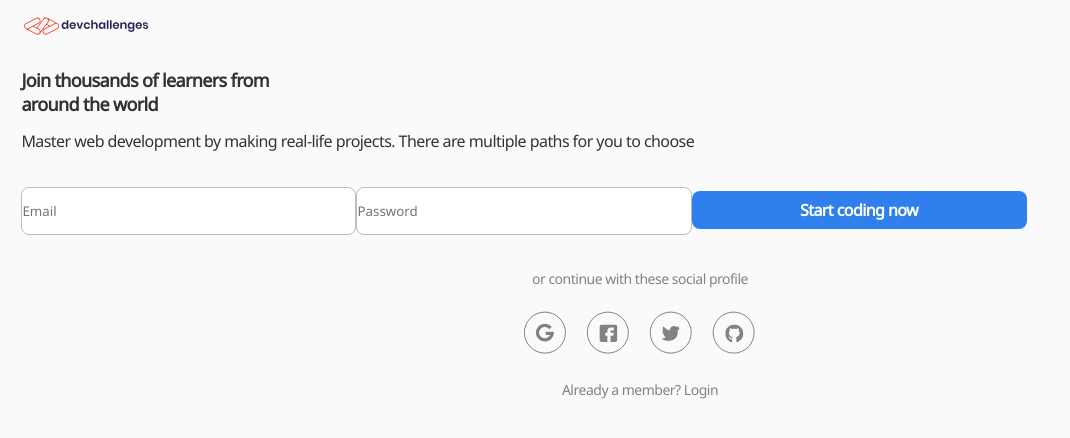
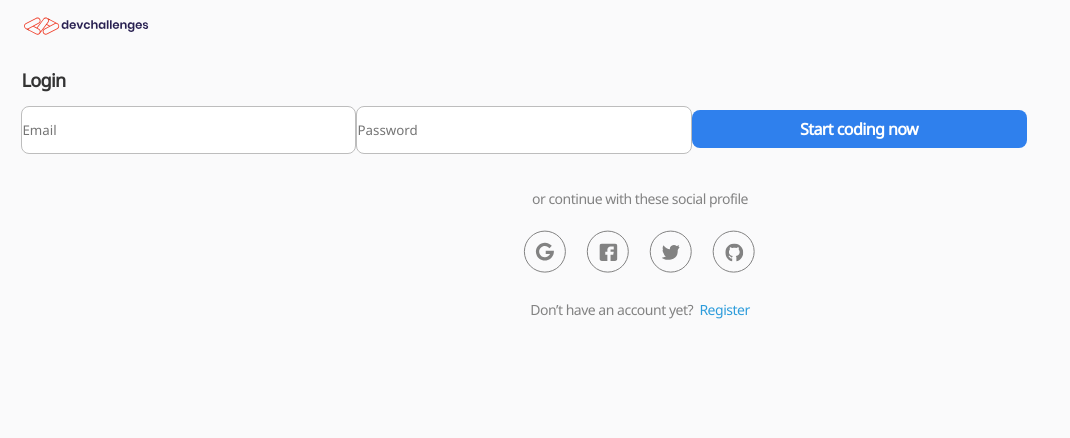
Before and after one commit to farouqdaif1/shoppingify, a React (Vite) app in the folder client/: page /login in a window 1280 px wide. Shown: the top 438 px of the page, without its empty margins (0-1070 px from the left). Built offline with nearby package versions, Linux system fonts and the light colour scheme.

Commit message:
Add Register Page

```diff
--- a/client/package.json
+++ b/client/package.json
@@ -11,7 +11,8 @@
   },
   "dependencies": {
     "react": "^18.2.0",
-    "react-dom": "^18.2.0"
+    "react-dom": "^18.2.0",
+    "react-router-dom": "^6.15.0"
   },
   "devDependencies": {
     "@types/react": "^18.2.15",
--- a/client/src/App.tsx
+++ b/client/src/App.tsx
@@ -1,10 +1,17 @@
+import LoginPage from "./components/LoginPage/Login";
 import RegisterPage from "./components/RegisterPage/RegisterPage";
+import { BrowserRouter as Router, Route, Routes } from "react-router-dom";
 
 function App() {
   return (
     <>
-      <div >
-        <RegisterPage />
+      <div>
+        <Router>
+          <Routes>
+            <Route path="/" element={<RegisterPage />} />
+            <Route path="/login" element={<LoginPage />} />
+          </Routes>
+        </Router>
       </div>
     </>
   );
--- a/client/src/components/LoginPage/Login.tsx
+++ b/client/src/components/LoginPage/Login.tsx
@@ -1,10 +1,61 @@
+import devChallenge from "../../assets/devchallenges.svg";
+import facebook from "../../assets/Facebook.svg";
+import google from "../../assets/Google.svg";
+import github from "../../assets/Gihub.svg";
+import twitter from "../../assets/Twitter.svg";
+import { Link } from "react-router-dom";
 
 const LoginPage = () => {
   return (
-    <div>
-      <h1>Loged Page</h1>
+    <div className="loginContainer">
+      <a href="/">
+        <img
+          src={devChallenge}
+          className="logo devChallenge"
+          alt="devChallenge logo"
+        />
+      </a>
+      <h1>Login</h1>
+      <form>
+        <input
+          type="email"
+          id="email"
+          placeholder="Email"
+          autoComplete="username"
+        />
+        <input
+          type="password"
+          id="password"
+          placeholder="Password"
+          autoComplete="current-password"
+        />
+        <button type="submit" id="submit">
+          Start coding now
+        </button>
+      </form>
+      <p className="or">or continue with these social profile</p>
+      <ul className="social-media">
+        <li>
+          <img src={google} alt="google logo" />
+        </li>
+        <li>
+          <img src={facebook} alt="facebook logo" />
+        </li>
+        <li>
+          <img src={twitter} alt="twitter logo" />
+        </li>
+        <li>
+          <img src={github} alt="github logo" />
+        </li>
+      </ul>
+      <p id="already">
+        Don’t have an account yet?
+        <span>
+          <Link to="/"> &nbsp;Register</Link>
+        </span>
+      </p>
     </div>
-  )
-}
+  );
+};
 
-export default LoginPage
+export default LoginPage;
--- a/client/src/components/RegisterPage/RegisterPage.tsx
+++ b/client/src/components/RegisterPage/RegisterPage.tsx
@@ -3,6 +3,7 @@ import facebook from "../../assets/Facebook.svg";
 import google from "../../assets/Google.svg";
 import github from "../../assets/Gihub.svg";
 import twitter from "../../assets/Twitter.svg";
+import { Link } from "react-router-dom";
 
 const RegisterPage = () => {
   return (
@@ -23,8 +24,18 @@ const RegisterPage = () => {
         paths for you to choose
       </p>
       <form>
-        <input type="email" id="email" placeholder="Email" />
-        <input type="password" id="password" placeholder="Password" />
+        <input
+          type="email"
+          id="email"
+          placeholder="Email"
+          autoComplete="username"
+        />
+        <input
+          type="password"
+          id="password"
+          placeholder="Password"
+          autoComplete="current-password"
+        />
         <button type="submit" id="submit">
           Start coding now
         </button>
@@ -44,7 +55,12 @@ const RegisterPage = () => {
           <img src={github} alt="github logo" />
         </li>
       </ul>
-      <p id="already">Already a member? Login</p>
+      <p id="already">
+        Already a member?
+        <span>
+          <Link to="/login"> &nbsp;Login</Link>
+        </span>
+      </p>
     </div>
   );
 };
--- a/client/src/index.css
+++ b/client/src/index.css
@@ -126,3 +126,13 @@ body {
   letter-spacing: -0.49px;
   align-self: center;
 }
+#already span a {
+  text-decoration: none;
+  cursor: pointer;
+  color: #2d9cdb;
+  font-size: 14px;
+  font-style: normal;
+  font-weight: 400;
+  line-height: normal;
+  letter-spacing: -0.49px;
+}
```
Also changed, not shown: 1 other file (tests, documents, lock files or other folders).
